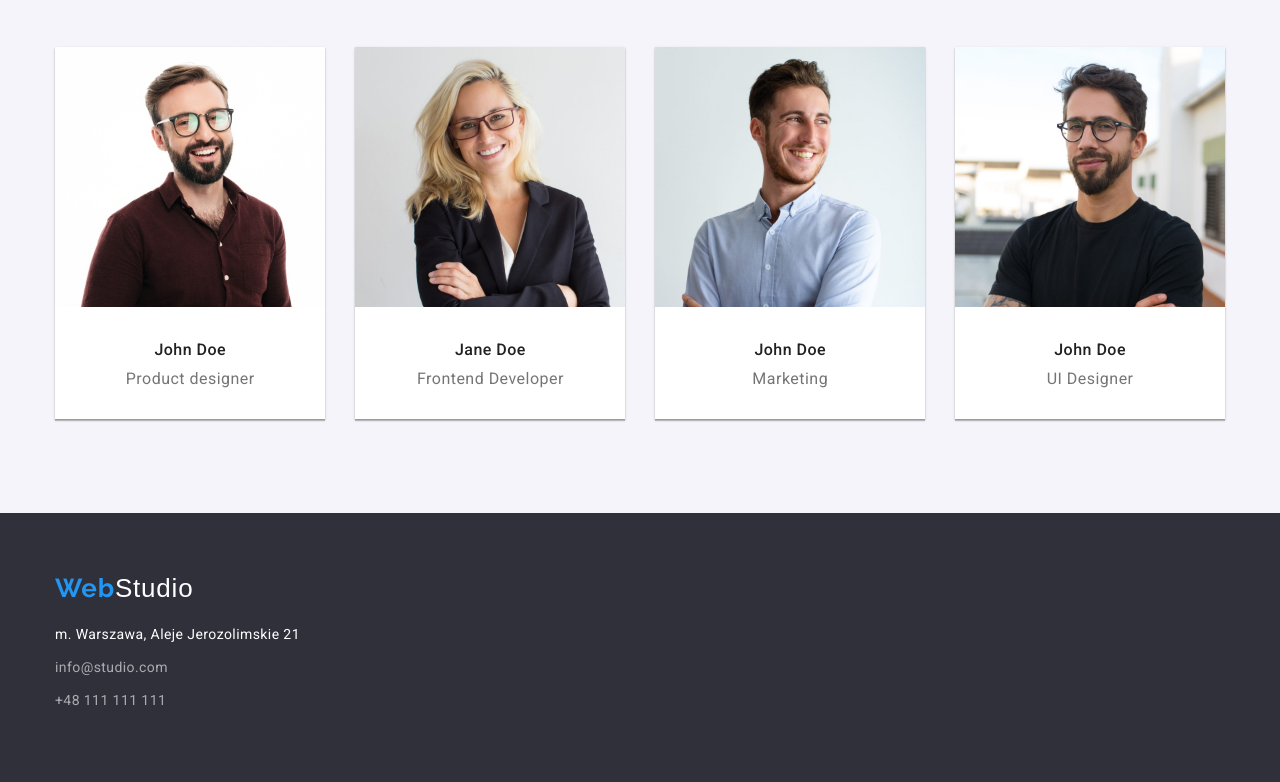
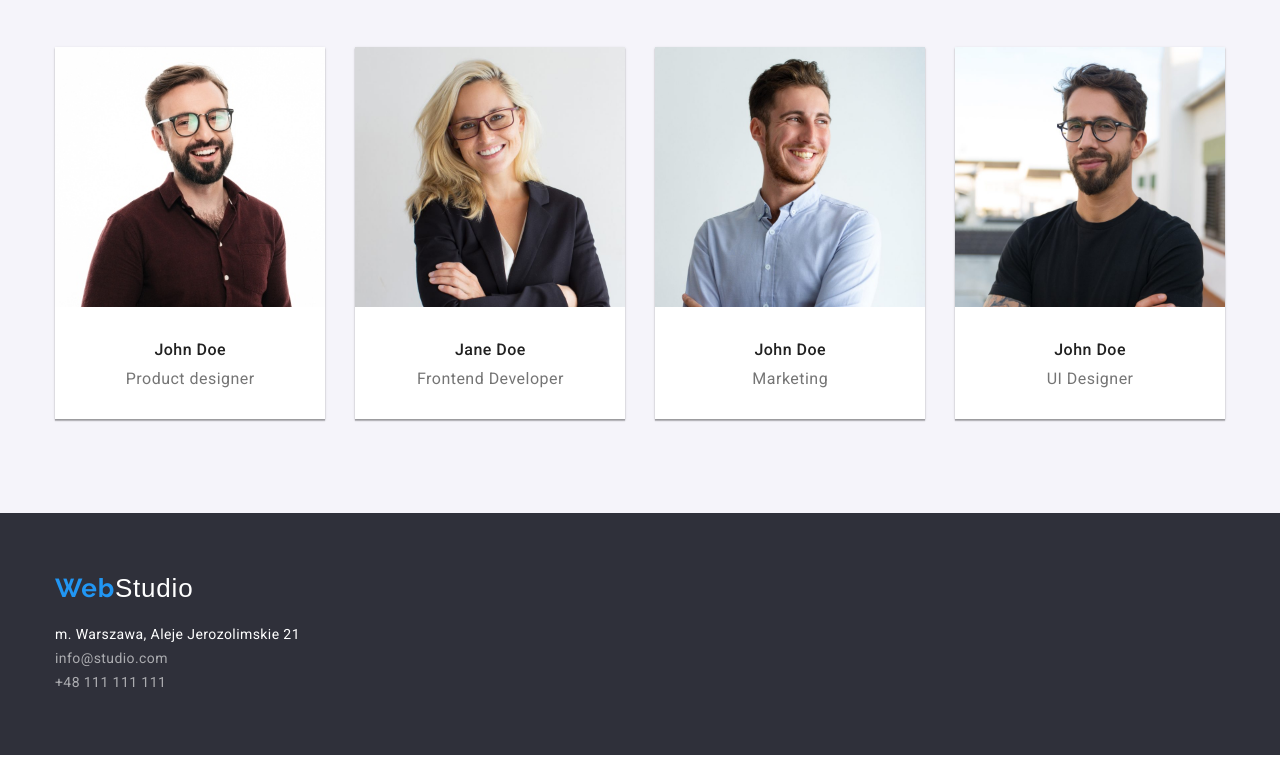
Before and after one commit to joannadomagala/goit-markup-hw-03, a plain HTML site: page index.html in a window 1280 px wide. Shown: the part 1778-2560 px from the top of the page. After the commit the page ends 2533 px from the top, so only its background shows below. Drawn offline with nearby package versions, Linux system fonts and the light colour scheme.

Commit message:
footer padding corrected

```diff
--- a/CSS/styles.css
+++ b/CSS/styles.css
@@ -171,12 +171,12 @@ footer {
   letter-spacing: 0.03em;
 }
 .kontakt-down li {
-  margin-bottom: 9px;
   display: block;
 }
-.kontakt-down li:not(:last-child) {
+.kontakt-down li:first-child a {
   margin-bottom: 9px;
 }
+
 .kontakt-footer a {
   font-size: 14px;
   color: var(--font-color-footer);
```
